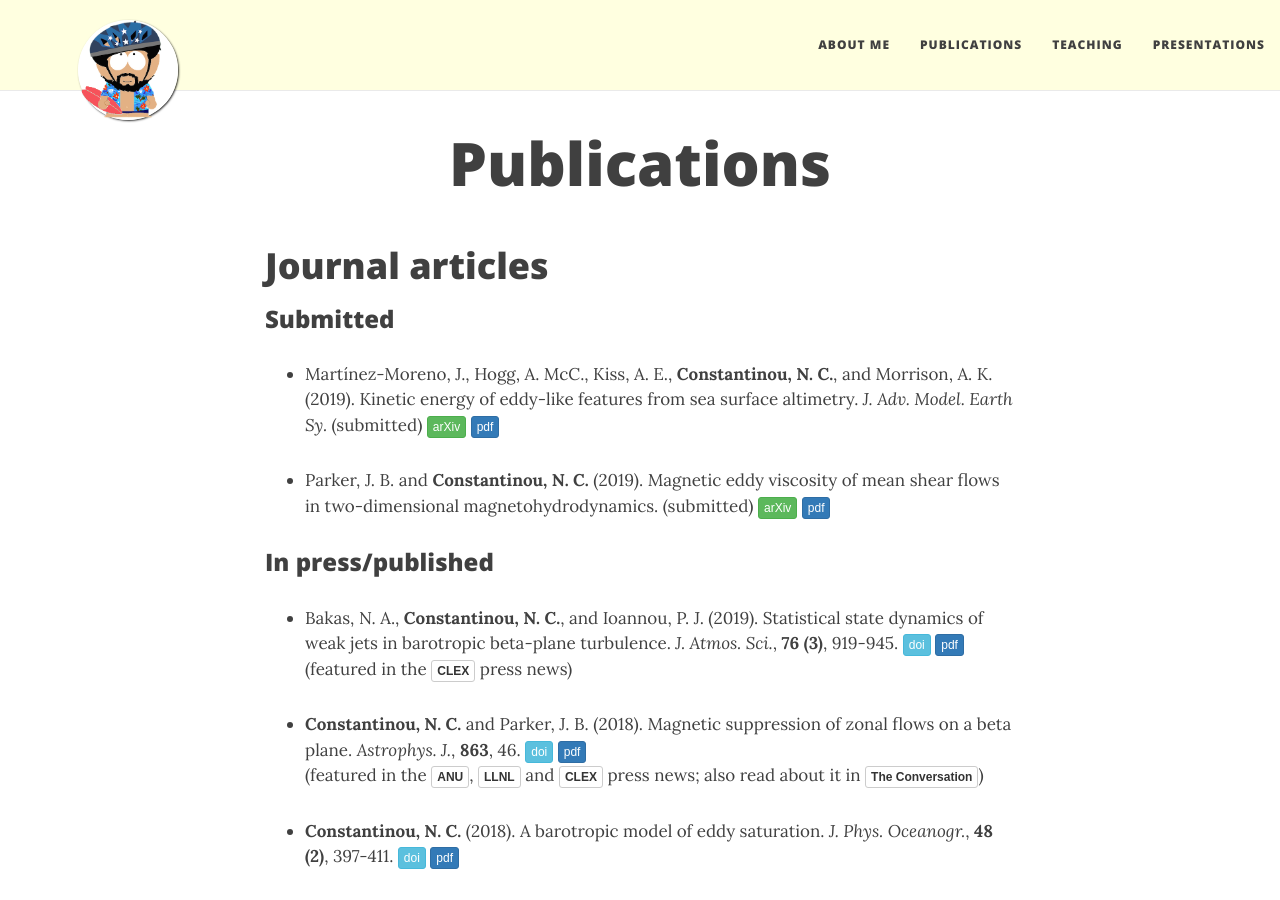
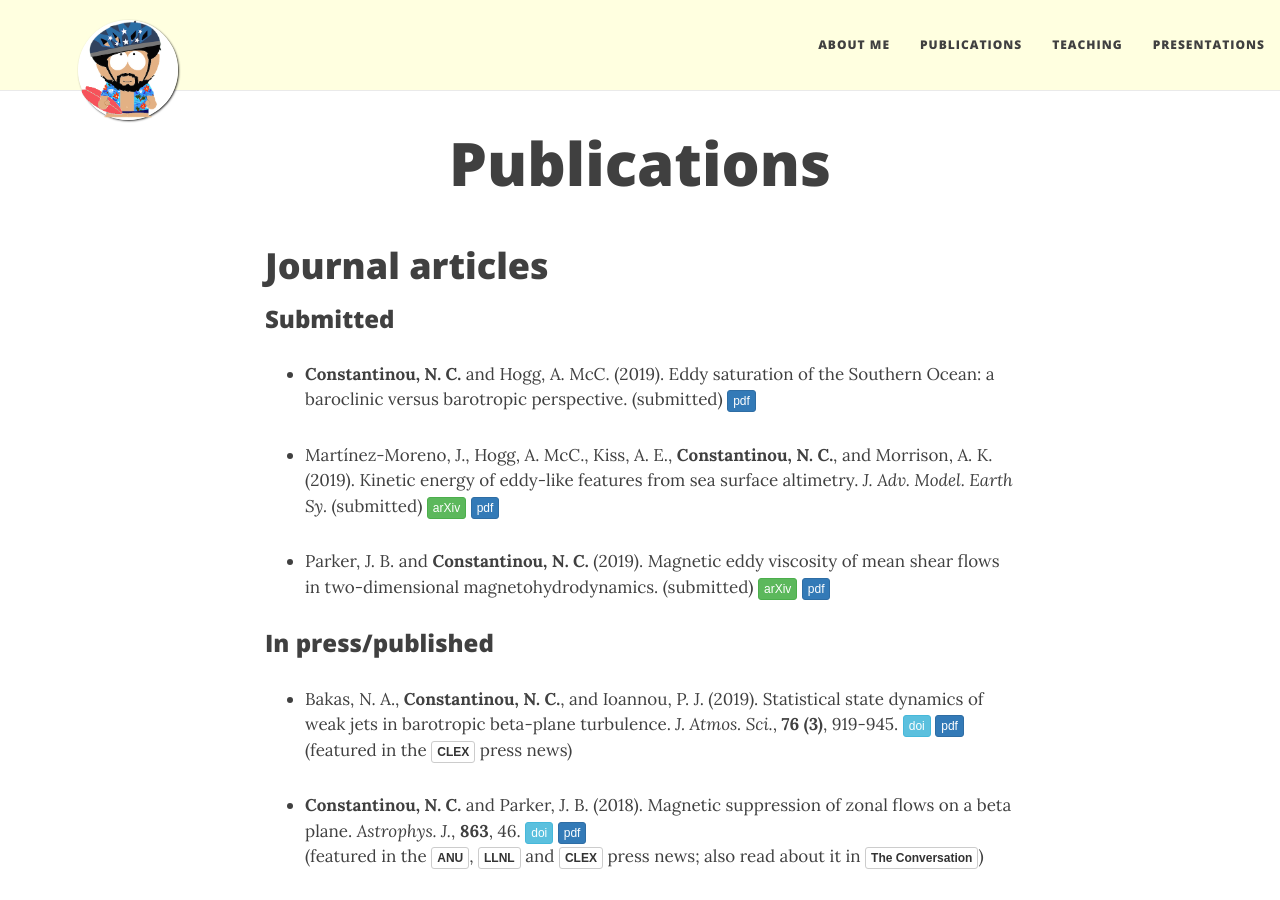
Before and after one commit to navidcy/navidcy.github.io, a Jekyll site: the page built from publications.md, in a window 1280 px wide and 900 px high. Built offline with Jekyll 4.4.1, drawn with Linux system fonts in a browser that asks for light colours; nearby versions of some CDN libraries; comment, search, counter and statistics services are not loaded.

Commit message:
adds eddysaturation-BC-BT paper

```diff
--- a/publications.md
+++ b/publications.md
@@ -8,6 +8,12 @@ title: Publications
 # Journal articles
 
 ### Submitted
+
+<!--
+- Rocha, C. B., Bossy, T., **Constantinou, N. C.**, Llewellyn Smith, S. G., and  Young, W. R. (2019). The heat flux of horizontal convection: definition of the Nusselt number. _J. Fluid Mech._ (submitted) [<span class="btn btn-success btn-xs{{end}}" style="font-family:sans-serif;">arXiv</span>][arXiv:1906.01929]{:target="_blank"} [<span class="btn btn-primary btn-xs{{end}}" style="font-family:sans-serif;">pdf</span>][TrackEddies-SSH]
+-->
+
+- **Constantinou, N. C.** and  Hogg, A. McC. (2019). Eddy saturation of the Southern Ocean: a baroclinic versus barotropic perspective. (submitted) <!--[<span class="btn btn-success btn-xs{{end}}" style="font-family:sans-serif;">arXiv</span>][arXiv:1906.01929]{:target="_blank"}--> [<span class="btn btn-primary btn-xs{{end}}" style="font-family:sans-serif;">pdf</span>][eddysaturation-BC-BT]
 
 
 - Martínez-Moreno, J., Hogg, A. McC., Kiss, A. E., **Constantinou, N. C.**, and Morrison, A. K. (2019). Kinetic energy of eddy-like features from sea surface altimetry. _J. Adv. Model. Earth Sy._ (submitted) [<span class="btn btn-success btn-xs{{end}}" style="font-family:sans-serif;">arXiv</span>][arXiv:1906.01929]{:target="_blank"} [<span class="btn btn-primary btn-xs{{end}}" style="font-family:sans-serif;">pdf</span>][TrackEddies-SSH]
@@ -77,7 +83,7 @@ title: Publications
 # Doctoral thesis
 - Formation of large-scale structures by turbulence in rotating planets, Ph.D. thesis, University of Athens, 2015. [<span class="btn btn-success btn-xs{{end}}" style="font-family:sans-serif;">arXiv</span>][arXiv:1503.07644]{:target="_blank"}  [<span class="btn btn-primary btn-xs{{end}}" style="font-family:sans-serif;">pdf</span>][phd_eng]
 
-
+[eddysaturation-BC-BT]: EddySaturation-BC-BT.pdf
 [TrackEddies-SSH]: TrackEddies-SSH.pdf
 [magneticviscosity]: magneticviscosity-2019.pdf
 [magneticZF]: magneticZF-2018.pdf
@@ -90,6 +96,8 @@ title: Publications
 [multiflow]: multiflow_s3t.pdf
 [s3t-jets-jas]: S3T_jas.pdf
 [holmboe]: holmboe.pdf
+
+
 
 [wallturbulencebrief]: WallTurbulenceEnergyExtraction.pdf
 [wallturbulencebrief-url]: https://ctr.stanford.edu/annual-research-briefs-2018
```
